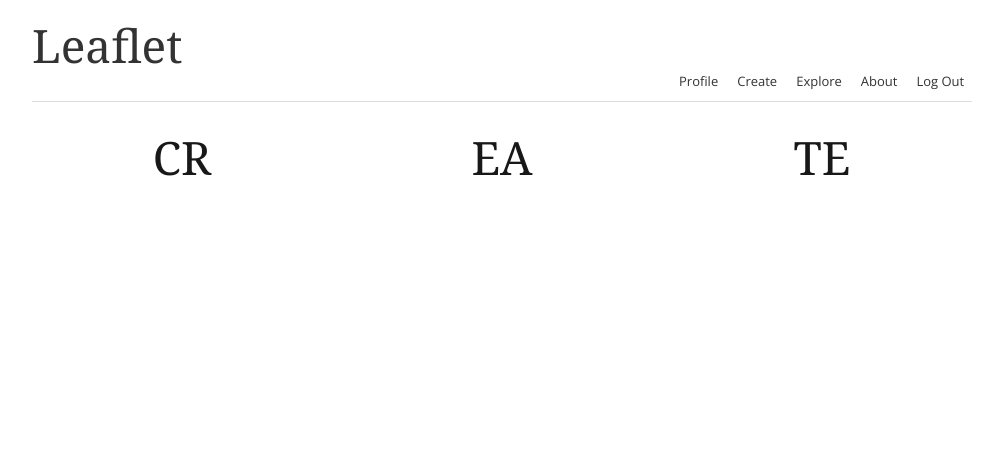
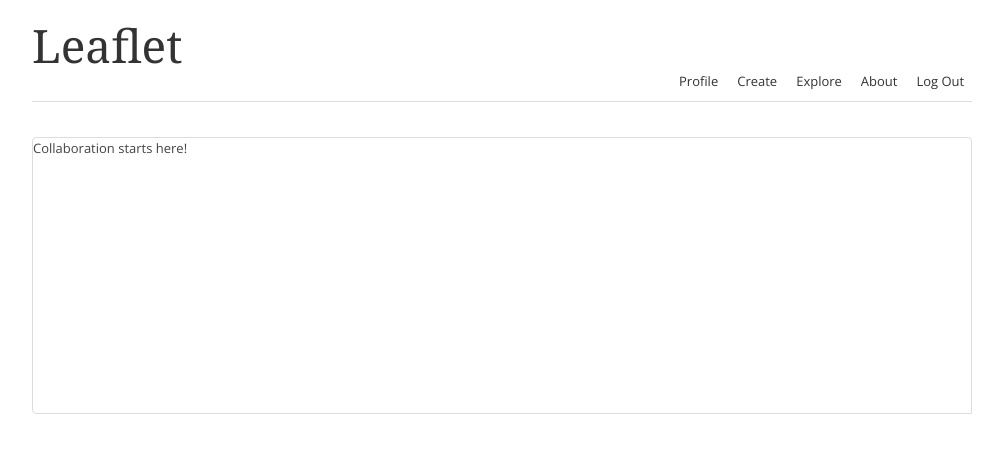
Before and after one commit to harshalgalgale/leaflet-1, a Django app: page /create/ in a window 1280 px wide. Shown: the top 453 px of the page, without its empty margins (138-1141 px from the left). Run offline with Django 3.2, Linux system fonts and the light colour scheme; a user stored in the database is signed in; parts of the project's set-up code (start-up, migrations or seed data) failed here and were passed over; some libraries are stand-ins or nearby versions.

Commit message:
create started, ace added & minor restructuring

```diff
--- a/leaflet/urls.py
+++ b/leaflet/urls.py
@@ -10,6 +10,8 @@ urlpatterns = patterns('main.views',
     url(r'^create/$','create', name='create'),
     # Admin
     url(r'^admin/', include(admin.site.urls)),
+    # socket.io
+    url("", include('django_socketio.urls')),
 )
 
 # Auth and Accounts
--- a/main/static/css/base.css
+++ b/main/static/css/base.css
@@ -285,3 +285,20 @@
 	    padding-right: 10px;
    	    border-right: 0px solid #fff;
 		border-left: 1px solid #999; }
+
+/* #Editor
+================================================== */
+	#editor {
+		position: absolute;
+		top: 0;
+		right: 0;
+		bottom: 0;
+		left: 0; }
+	.editor_wrapper {
+		height: 275px;
+		position: relative;
+		border: 1px solid #DDD;
+		border-radius: 4px;
+		border-bottom-right-radius: 0px;
+		margin-top: 5px;
+	}
--- /dev/null
+++ b/main/static/js/leaflet.js
@@ -0,0 +1,3 @@
+$(function() {
+	$("#datepicker").datepicker()
+})
--- a/main/templates/base.html
+++ b/main/templates/base.html
@@ -10,18 +10,11 @@
 	<meta name="author" content="">
 	<meta name="viewport" content="width=device-width, initial-scale=1, maximum-scale=1">
 	<link rel="stylesheet" href="http://code.jquery.com/ui/1.9.0/themes/base/jquery-ui.css" />
-    <script src="http://code.jquery.com/jquery-1.8.2.js"></script>
-    <script src="http://code.jquery.com/ui/1.9.0/jquery-ui.js"></script>
 	<link rel="stylesheet" href="{{ STATIC_URL }}css/base.css">
 	<link rel="stylesheet" href="{{ STATIC_URL }}css/skeleton.css">
 	<link rel="stylesheet" href="{{ STATIC_URL }}css/layout.css">
 	<link rel="stylesheet" href="{{ STATIC_URL }}css/font-awesome.css">
 	<link href='http://fonts.googleapis.com/css?family=Open+Sans' rel='stylesheet' type='text/css'>
-	<script>
-    $(function() {
-        $( "#datepicker" ).datepicker();
-    });
-    </script>
 	<!--[if lt IE 9]>
 		<script src="http://html5shim.googlecode.com/svn/trunk/html5.js"></script>
 	<![endif]-->
@@ -55,5 +48,9 @@
 
 	</div><!-- container -->
 
+	<!-- JS -->
+	<script src="http://code.jquery.com/jquery-1.8.2.js"></script>
+    <script src="http://code.jquery.com/ui/1.9.0/jquery-ui.js"></script>
+    <script src="{{ STATIC_URL }}js/leaflet.js"></script>
 </body>
 </html>
--- a/main/templates/create.html
+++ b/main/templates/create.html
@@ -3,13 +3,15 @@
 {% block pagetitle %}Create{% endblock %}
 
 {% block primary %}
-	<div class="one-third column">
-		<h1 align="center">CR</h1>
-	</div>
-	<div class="one-third column">
-		<h1 align="center">EA</h1>
-	</div>
-	<div class="one-third column">
-		<h1 align="center">TE</h1>
-	</div>
+    <div class="sixteen columns">
+      <div class="editor_wrapper">
+        <div id="editor">Collaboration starts here!</div>
+      </div>
+    </div>
+
+<script src="http://ajaxorg.github.com/ace/build/src/ace.js"></script>
+<script>
+    var editor = ace.edit("editor");
+    editor.setTheme("ace/theme/eclipse");
+</script>
 {% endblock %}
```
Also changed, not shown: accounts/views.py (+23 -25 lines), leaflet/leaflet.sqlite3.
